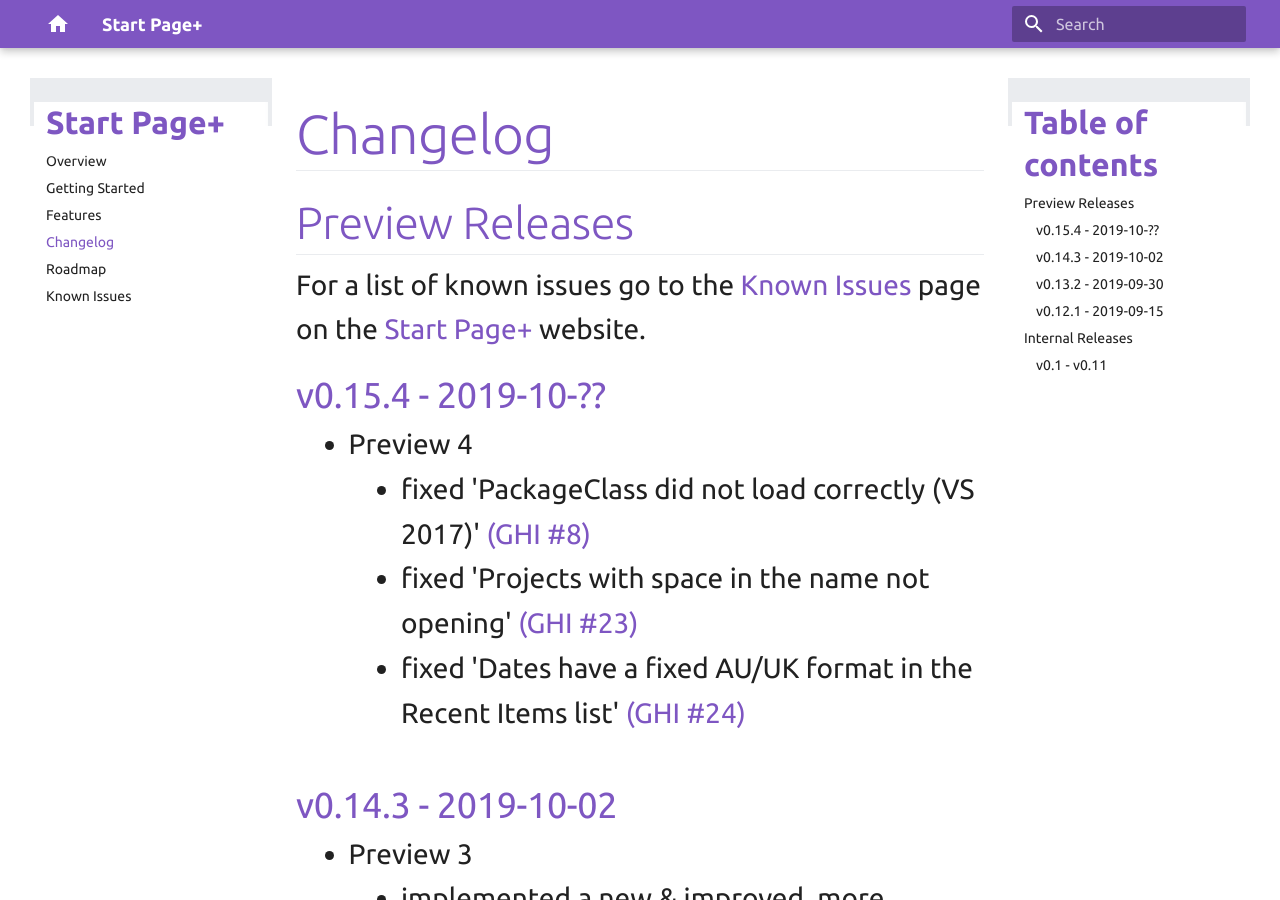
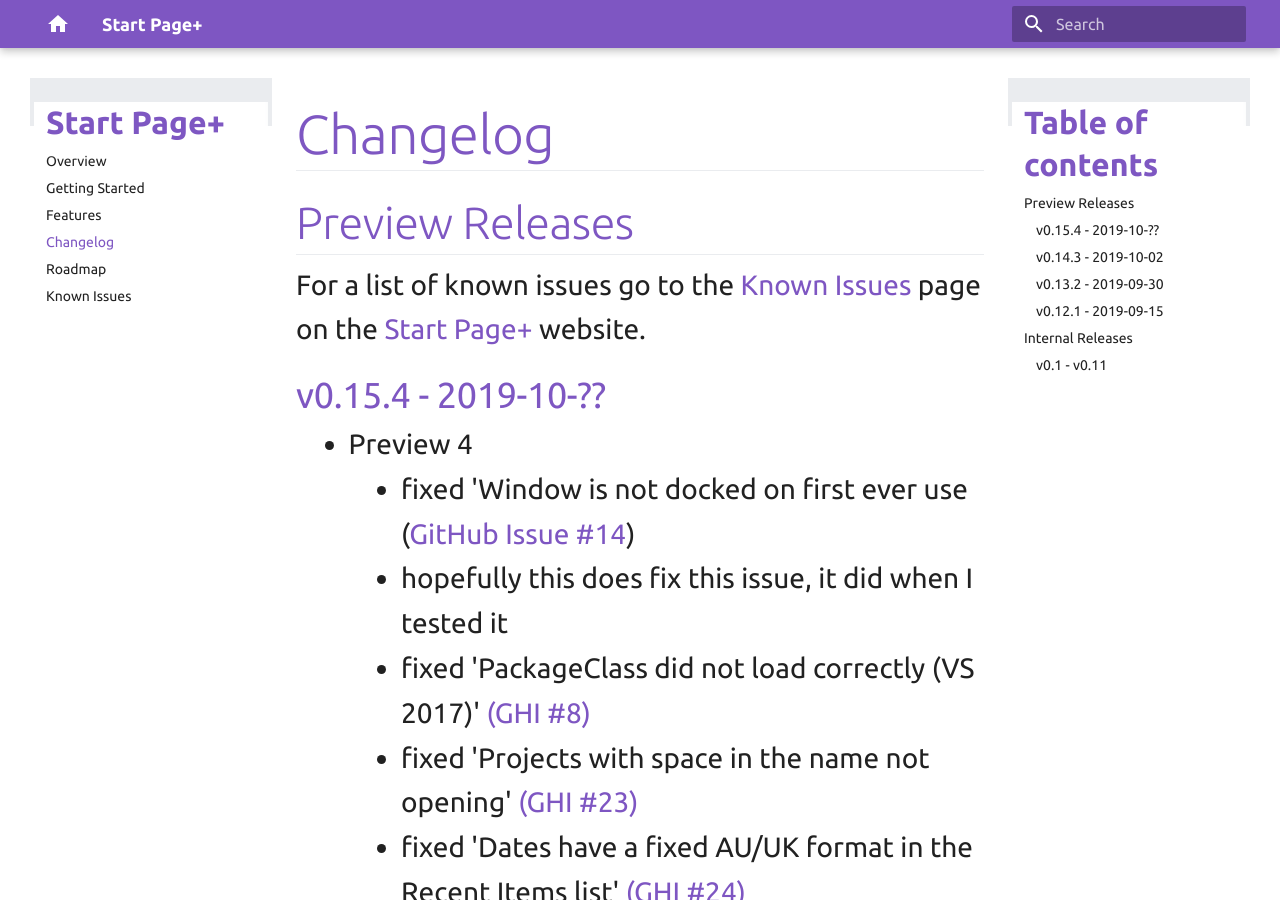
Before and after one commit to luminous-software/start-page-plus, an MkDocs documentation site: the page built from docs-source/changelog.md, in a window 1280 px wide and 900 px high. Built offline with MkDocs 1.6.1 and Material for MkDocs 9.7.7, drawn with Linux system fonts in a browser that asks for light colours; old or Windows-style settings are respelled for this version of MkDocs.

Commit message:
Update documentation files

```diff
--- a/docs-source/changelog.md
+++ b/docs-source/changelog.md
@@ -9,11 +9,14 @@
 ### v0.15.4 - 2019-10-??
 
   - Preview 4
+    - fixed 'Window is not docked on first ever use ([GitHub Issue #14][github-issue-14])
+      - hopefully this does fix this issue, it did when I tested it
     - fixed 'PackageClass did not load correctly (VS 2017)' [(GHI #8)][github-issue-8]
     - fixed 'Projects with space in the name not opening' [(GHI #23)][github-issue-23]
     - fixed 'Dates have a fixed AU/UK format in the Recent Items list' [(GHI #24)][github-issue-24]
 
 [github-issue-8]: https://github.com/luminous-software/start-page-plus/issues/8
+[github-issue-14]: https://github.com/luminous-software/start-page-plus/issues/14
 [github-issue-23]: https://github.com/luminous-software/start-page-plus/issues/23
 [github-issue-24]: https://github.com/luminous-software/start-page-plus/issues/24
 
```
Also changed, not shown: docs-source/known-issues.md (+0 -2 lines).
